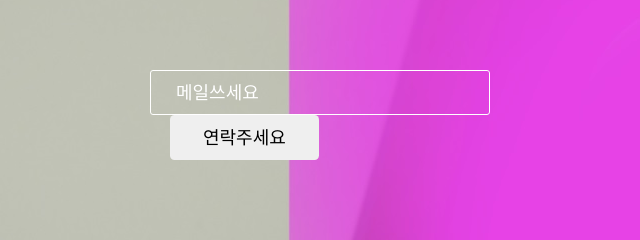
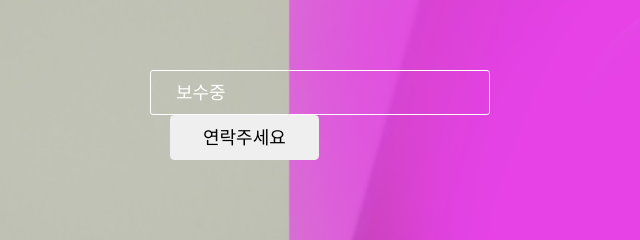
Before and after one commit to geyeon/geyeon, a plain HTML site: page index.html in a window 1280 px wide. Shown: the part 2856-3096 px from the top of the page, 505-1145 px from the left. Drawn offline with Linux system fonts and the light colour scheme.

Commit message:
Update index.html

```diff
--- a/index.html
+++ b/index.html
@@ -178,7 +178,7 @@
             </div>
             <div class="col-sm-12 col-md-6 d-flex align-items-center tm-contact-item">
               <form action="" method="get">
-                <input name="email" type="email" placeholder="메일쓰세요" class="tm-input" required />
+                <input name="email" type="email" placeholder="보수중" class="tm-input" required />
                 <button type="submit" class="btn tm-btn-submit">연락주세요</button>
               </form>
             </div>
```
